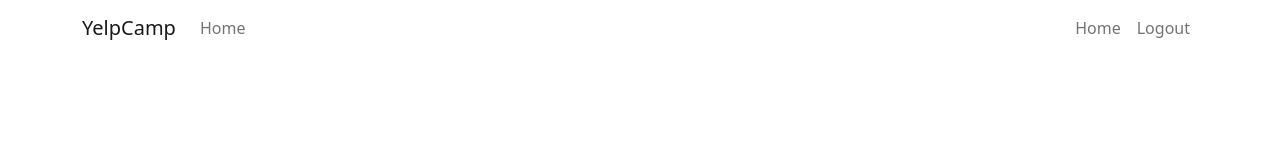
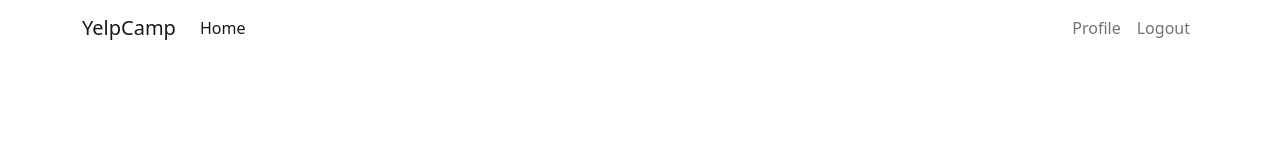
Before and after one commit to John-Kimani/yelp-camp, a React (Create React App) app: page /signup in a window 1280 px wide. Shown: the top 160 px of the page. Built offline with nearby package versions, Linux system fonts and the light colour scheme; no server answers.

Commit message:
Activate home link

```diff
--- a/src/components/Navbar.tsx
+++ b/src/components/Navbar.tsx
@@ -1,10 +1,15 @@
 import React from "react";
 import Nav from "react-bootstrap/Nav";
 import Navbar from "react-bootstrap/Navbar";
+import { getAuth, signOut } from 'firebase/auth';
 
 export interface INavbarComponent {}
 
 const NavbarComponent = () => {
+
+    const auth = getAuth()
+
+
   return (
     <Navbar variant='light'>
       <Navbar.Brand>
@@ -18,13 +23,15 @@ const NavbarComponent = () => {
         YelpCamp
       </Navbar.Brand>
       <Navbar.Collapse id="basic-navbar-nav">
-        <Nav className="me-auto">
-            <Nav.Link href="home" >Home</Nav.Link>
+        <Nav className="me-auto" defaultActiveKey="/">
+            <Nav.Link href="/" >Home</Nav.Link>
         </Nav>
 
         <Nav className="ms-auto">
-            <Nav.Link >Home</Nav.Link>
-            <Nav.Link >Logout</Nav.Link>
+            <Nav.Link href='#'>Profile</Nav.Link>
+            <Nav.Item>
+            <Nav.Link type='submit' onClick={()=> signOut(auth)}>Logout</Nav.Link>
+            </Nav.Item>
         </Nav>
       </Navbar.Collapse>
     </Navbar>
```
